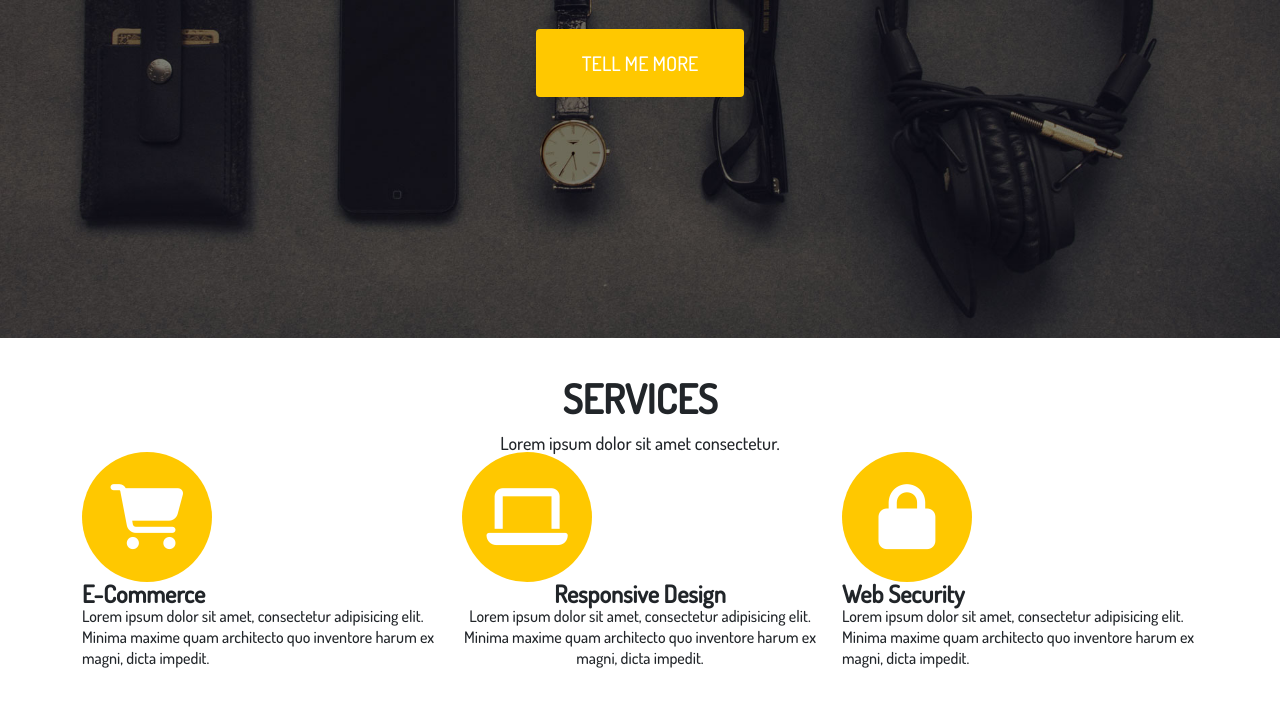
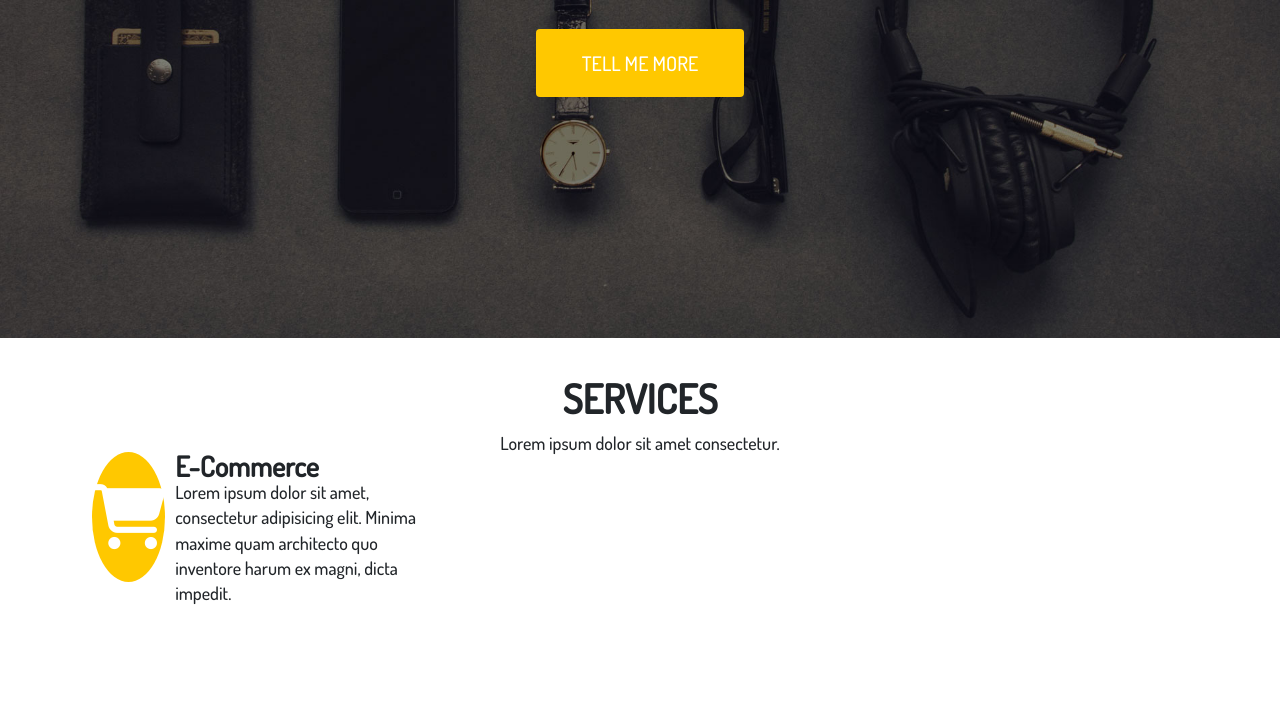
Before and after one commit to elshangurbanow/elsengurbanonov28.01.25, a plain HTML site: page Angecy/index.html in a window 1280 px wide. Shown: the part 506-1213 px from the top of the page. After the commit the page ends 1152 px from the top, so only its background shows below. Drawn offline with nearby package versions, Linux system fonts and the light colour scheme.

Commit message:
services

```diff
--- a/Angecy/_services.sass
+++ b/Angecy/_services.sass
@@ -5,7 +5,7 @@
         font-weight: 700
     h3
         font-size: 18px
-    .textbox
+    .box
         .icon
             width: 130px
             height: 130px
@@ -14,12 +14,14 @@
             display: flex
             justify-content: center
             align-items: center
+            margin: 0 10px
             i
                 font-size: 65px
                 color: #ffff
-        h2
-            font-size: 24px
-            font-weight: 700
-        h4
-            font-size: 16px
-            line-height: 1.3
+        .textbox
+            h2
+                font-size: 28px
+                font-weight: 700
+            h4
+                font-size: 18px
+                line-height: 1.4
--- a/Angecy/index.html
+++ b/Angecy/index.html
@@ -66,35 +66,20 @@
                 </div>
                 <div class="row">
                     <div class="col-md-4">
-                        <div class="textbox">
+                        <div class="box d-flex justify-content-end">
                             <div class="icon">
                                 <i class="fa-solid fa-cart-shopping"></i>
                             </div>
-                            <h2>E-Commerce</h2>
-                            <h4>Lorem ipsum dolor sit amet, consectetur adipisicing elit. Minima maxime quam architecto
-                                quo inventore harum ex magni, dicta impedit.</h4>
+                            <div class="textbox">
+                                <h2>E-Commerce</h2>
+                                <h4>Lorem ipsum dolor sit amet, consectetur adipisicing elit. Minima maxime quam
+                                    architecto
+                                    quo inventore harum ex magni, dicta impedit.</h4>
+                            </div>
                         </div>
                     </div>
-                    <div class="col-md-4">
-                        <div class="textbox text-center">
-                            <div class="icon">
-                                <i class="fa-solid fa-laptop"></i>
-                            </div>
-                            <h2>Responsive Design</h2>
-                            <h4>Lorem ipsum dolor sit amet, consectetur adipisicing elit. Minima maxime quam architecto
-                                quo inventore harum ex magni, dicta impedit.</h4>
-                        </div>
-                    </div>
-                    <div class="col-md-4">
-                        <div class="textbox">
-                            <div class="icon">
-                                <i class="fa-solid fa-lock"></i>
-                            </div>
-                            <h2>Web Security</h2>
-                            <h4>Lorem ipsum dolor sit amet, consectetur adipisicing elit. Minima maxime quam architecto
-                                quo inventore harum ex magni, dicta impedit.</h4>
-                        </div>
-                    </div>
+                    <div class="col-md-4"></div>
+                    <div class="col-md-4"></div>
                 </div>
             </div>
         </section>
```
Also changed, not shown: Angecy/style.css, 1 other file.
